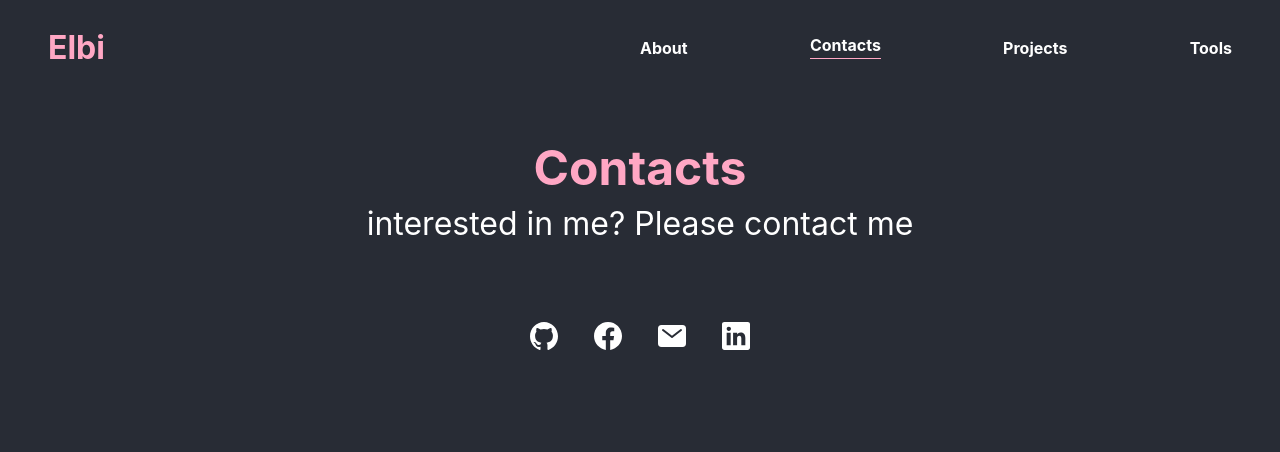
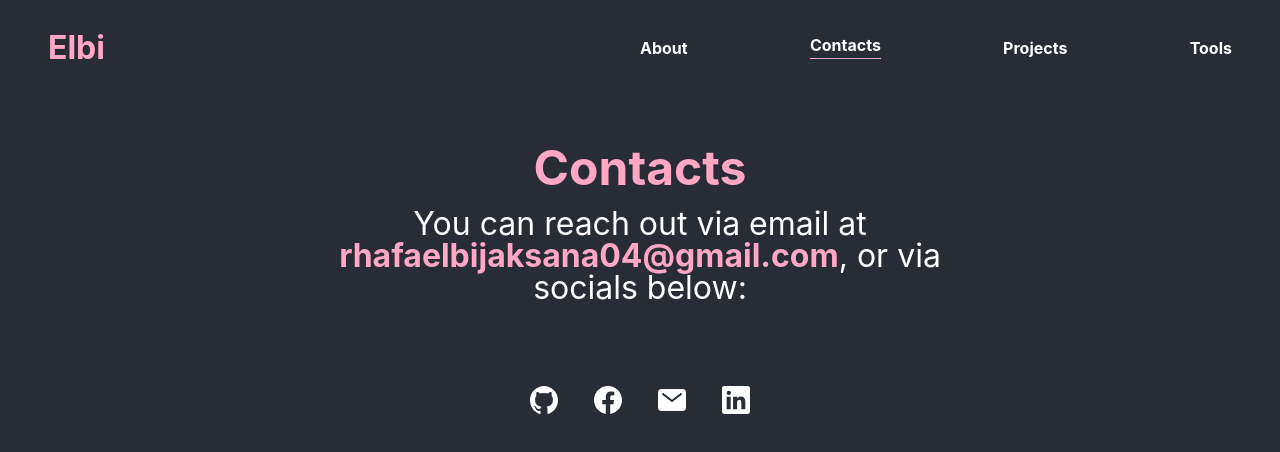
Before and after one commit to ElbiGans04/new-portofolio, a Next.js app: page /contacts in a window 1280 px wide. Shown: the top 452 px of the page. Built offline with nearby package versions, Linux system fonts and the light colour scheme.

Commit message:
memperbaharui halaman contact

```diff
--- a/pages/contacts.js
+++ b/pages/contacts.js
@@ -2,9 +2,10 @@ import Head from 'next/head'
 import styled from 'styled-components'
 import {IoLogoGithub, IoLogoFacebook, IoMail, IoLogoLinkedin} from 'react-icons/io5'
 import Text from '../Components/Text'
+import Container from "../Components/Container";
 function Contacts () {
     return (
-        <>
+        <Container>
             <Head>
                 <title>Let's Connect with me</title>
             </Head>
@@ -12,7 +13,7 @@ function Contacts () {
                 <span>Contacts</span>
             </Text>
             <Text size={2} margin="1rem 0 0 0">
-                interested in me? Please contact me
+                You can reach out via email at <span>rhafaelbijaksana04@gmail.com</span>, or via socials below:
             </Text>
             <ContainerIcon>
                 <a href="https://github.com/ElbiGans04">
@@ -29,7 +30,7 @@ function Contacts () {
                 </a>
             </ContainerIcon>
 
-        </>
+        </Container>
     )
 }
 
```
